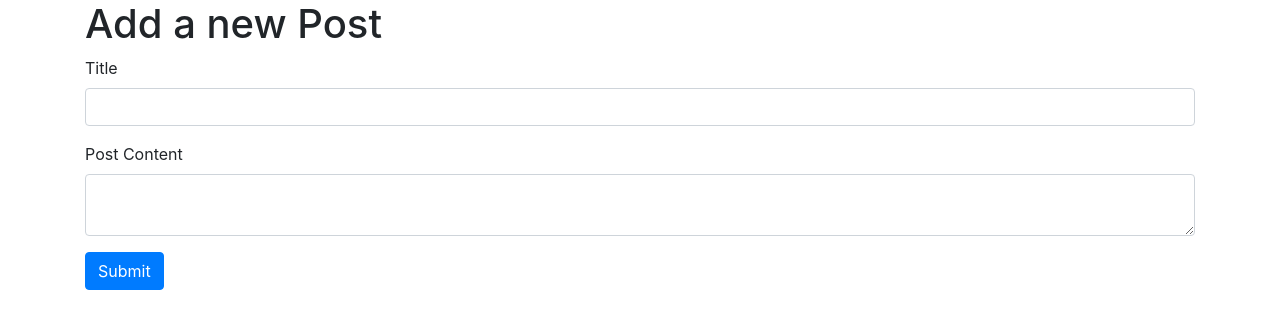
After one commit to Rawgher/sqlalchemy_blog, a Flask app: template templates/new-post.html in a window 1280 px wide. The commit adds this page. Shown: the top 329 px of the page. Run offline with Flask 3, Linux system fonts and the light colour scheme; the template is opened without the code that fills it, so the values that code supplies are empty.

Commit message:
working posting

```diff
--- a/app.py
+++ b/app.py
@@ -86,3 +86,22 @@ def delete_user(user_id):
     db.session.commit()
 
     return redirect('/users')
+
+@app.route("/users/<int:user_id>/posts/new")
+def new_post_form(user_id):
+    """Show new post form"""
+    user = User.query.get_or_404(user_id)
+    return render_template("new-post.html")
+
+@app.route("/users/<int:user_id>/posts/new", methods=["POST"])
+def add_post(user_id):
+    """Add a new post to the database"""
+
+    title = request.form['title']
+    content = request.form['content']
+
+    post = Post(title=title, content=content, user_id=user_id)
+
+    db.session.add(post)
+    db.session.commit()
+    return redirect(f'/users/{user_id}')
--- a/templates/base.html
+++ b/templates/base.html
@@ -12,13 +12,10 @@
     <title>{% block title %}TITLE GOES HERE{% endblock %}</title>
   </head>
   <body>
-    <section class="container-fluid">
-      <div class="row">
-        <div class="col-md col-sm-0"></div>
-        <div class="col-md-8 col-sm-12">
+    <section class="container">
+      <div>
           {% block content %}BODY CONTENT GOES HERE{% endblock %}
         </div>
-        <div class="col-md col-sm-0"></div>
       </div>
     </section>
 
--- /dev/null
+++ b/templates/new-post.html
@@ -0,0 +1,23 @@
+{% extends 'base.html' %} {% block title %}Add Post{% endblock %} {% block
+content %}
+
+<h1>Add a new Post</h1>
+
+<form method="POST">
+  <div class="form-group">
+    <label for="first">Title</label>
+    <input type="text" class="form-control" name="title" required />
+  </div>
+  <div class="form-group">
+    <label for="content">Post Content</label>
+    <textarea
+      type="text-area"
+      class="form-control"
+      name="content"
+      required
+    ></textarea>
+  </div>
+  <button type="submit" class="btn btn-primary">Submit</button>
+</form>
+
+{% endblock %}
```
Also changed, not shown: templates/user.html (+20 -2 lines).
